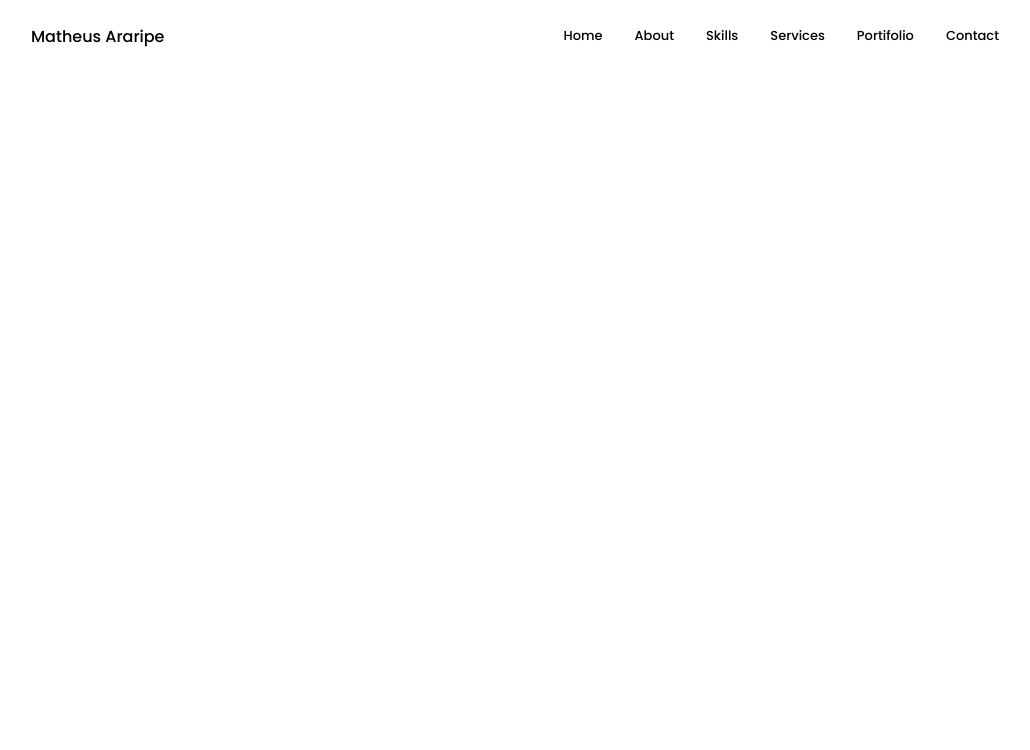
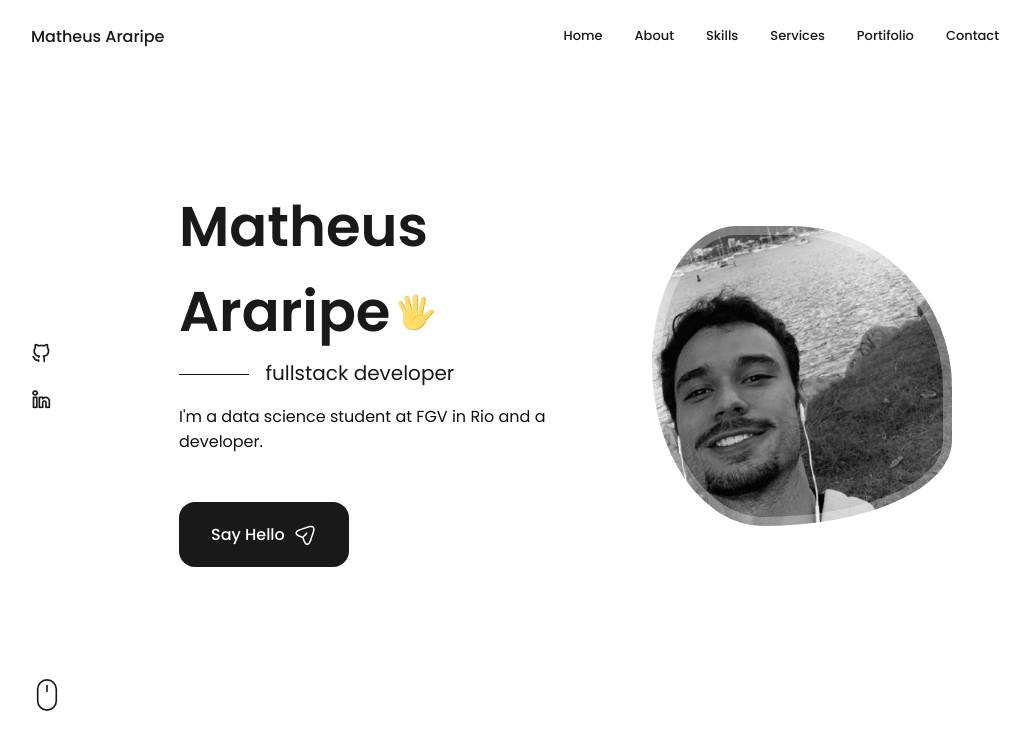
Before and after one commit to MatheusAraripe/my-web-portfolio, a React (Create React App) app: page / in a window 1280 px wide. Shown: the top 750 px of the page, without its empty margins (125-1155 px from the left). Built offline with nearby package versions, Linux system fonts and the light colour scheme.

Commit message:
feat: add the home section

```diff
--- a/src/App.css
+++ b/src/App.css
@@ -6,9 +6,9 @@
   /* colors */
   --hue: 0;
   --sat: 0%;
-  --title-color: hs1(var(--hue), var(--sat), 20%);
-  --title-color-dark: hs1(var(--hue), var(--sat), 0%);
-  --text-color: hs1(var(--hue), var(--sat), 46%);
+  --title-color: #191919;
+  --title-color-dark: #000;
+  --text-color: #101010;
   --body-color: hs1(var(--hue), var(--sat), 98%);
   --container-color: #fff;
 
--- a/src/App.js
+++ b/src/App.js
@@ -1,11 +1,16 @@
 import React from 'react';
 import './App.css';
 import Header from './components/header/Header';
+import Home from './components/home/Home';
 
 function App() {
   return (
     <>
     <Header />
+
+    <main className='main'>
+      <Home />
+    </main>
     </>
   );
 }
--- /dev/null
+++ b/src/components/home/Data.jsx
@@ -0,0 +1,85 @@
+import React from 'react'
+
+const Data = () => {
+  return (
+    <div className="home__data">
+      <h1 className="home__title">Matheus Araripe
+      <svg
+                  width="36"
+                  height="36"
+                  viewBox="0 0 48 48"
+                  fill="none"
+                  xmlns="http://www.w3.org/2000/svg"
+                  class="home__hand"
+                >
+                  <path
+                    d="M25.4995 32.0305L31.3495 33.1555L36.1495 8.48051C36.4495 6.83051 35.3995 5.18051 33.8245 4.88051C32.1745 4.58051 30.5995 5.70551 30.2995 7.35551L25.4995 32.0305Z"
+                    fill="#FFDD67"
+                  ></path>
+                  <path
+                    d="M33.8996 4.88018C33.6746 4.80518 33.5246 4.80518 33.2996 4.80518C34.6496 5.33018 35.3996 6.75518 35.0996 8.25518L30.2996 32.9302L31.3496 33.1552L36.1496 8.48018C36.5246 6.75518 35.4746 5.18018 33.8996 4.88018Z"
+                    fill="#EBA352"
+                  ></path>
+                  <path
+                    d="M19.4995 32.7802H26.5495V5.55518C26.5495 3.53018 24.9745 1.80518 23.0245 1.80518C21.1495 1.80518 19.4995 3.45518 19.4995 5.55518V32.7802Z"
+                    fill="#FFDD67"
+                  ></path>
+                  <path
+                    d="M23.0995 1.80518C22.9495 1.80518 22.7245 1.80518 22.5745 1.88018C24.2995 2.18018 25.5745 3.68018 25.5745 5.55518V32.8552H26.6245V5.55518C26.6245 3.45518 25.0495 1.80518 23.0995 1.80518Z"
+                    fill="#EBA352"
+                  ></path>
+                  <path
+                    d="M15.7495 32.7054L21.7495 31.1304L15.2245 6.30541C14.7745 4.58041 13.0495 3.53041 11.3995 3.90541C9.74948 4.35541 8.77448 6.08041 9.22448 7.80541L15.7495 32.7054Z"
+                    fill="#FFDD67"
+                  ></path>
+                  <path
+                    d="M11.3995 3.90541L10.9495 4.13041C12.4495 4.05541 13.7995 5.03041 14.2495 6.60541L20.7745 31.4304L21.8245 31.1304L15.2245 6.30541C14.7745 4.58041 13.0495 3.53041 11.3995 3.90541Z"
+                    fill="#EBA352"
+                  ></path>
+                  <path
+                    d="M2.99937 10.355C1.57437 11.03 1.12437 12.83 1.87437 14.33L11.7744 34.055L16.7994 31.505L6.89937 11.78C6.14937 10.28 4.42437 9.68 2.99937 10.355Z"
+                    fill="#FFDD67"
+                  ></path>
+                  <path
+                    d="M2.99956 10.355C2.84956 10.43 2.69956 10.505 2.54956 10.655C3.82456 10.28 5.24956 10.955 5.92456 12.305L15.8246 32.03L16.7996 31.58L6.89956 11.78C6.14956 10.28 4.42456 9.68 2.99956 10.355Z"
+                    fill="#EBA352"
+                  ></path>
+                  <path
+                    d="M46.2744 22.2801C45.0744 19.9551 41.3244 20.1051 37.4994 24.3051C34.7994 27.2301 34.2744 28.2051 31.5744 28.1301V25.0551C31.5744 25.0551 25.7994 20.7801 14.3244 22.7301C14.3244 22.7301 7.79945 23.6301 7.79945 27.0801C7.79945 27.0801 6.67445 35.4051 8.99945 40.6551C12.4494 48.4551 30.1494 50.4801 35.6994 37.2051C36.8244 34.5801 39.0744 32.6301 41.0994 30.1551C43.4244 27.1551 47.5494 24.7551 46.2744 22.2801Z"
+                    fill="#FFDD67"
+                  ></path>
+                  <path
+                    d="M46.2745 22.28C46.0495 21.83 45.7495 21.53 45.3745 21.23C45.4495 21.305 45.5245 21.38 45.5245 21.53C46.7995 24.08 42.6745 26.405 40.1995 29.405C38.1745 31.88 35.9245 33.83 34.7995 36.455C29.9995 47.93 16.0495 47.93 10.1995 42.68C15.5245 48.68 30.5245 49.28 35.5495 37.205C36.6745 34.58 38.9245 32.63 40.9495 30.155C43.4245 27.155 47.5495 24.755 46.2745 22.28ZM32.3245 28.13C27.4495 26.33 18.7495 29.63 19.9495 38.405C19.9495 30.23 27.3745 28.205 31.4245 28.205C32.0245 28.13 32.3245 28.13 32.3245 28.13Z"
+                    fill="#EBA352"
+                  ></path>
+      </svg>
+      </h1>
+      <h3 className="home__subtitle">fullstack developer</h3>
+      <p className="home__description">
+        I'm a data science student at FGV in Rio and a developer.
+      </p>
+      <a href="#contact" className="button button--flex">
+        Say Hello
+        <svg
+                  class="button__icon"
+                  xmlns="http://www.w3.org/2000/svg"
+                  width="24"
+                  height="24"
+                  viewBox="0 0 24 24"
+                  fill="none"
+                >
+                  <path
+                    d="M14.2199 21.9352C13.0399 21.9352 11.3699 21.1052 10.0499 17.1352L9.32988 14.9752L7.16988 14.2552C3.20988 12.9352 2.37988 11.2652 2.37988 10.0852C2.37988 8.91525 3.20988 7.23525 7.16988 5.90525L15.6599 3.07525C17.7799 2.36525 19.5499 2.57525 20.6399 3.65525C21.7299 4.73525 21.9399 6.51525 21.2299 8.63525L18.3999 17.1252C17.0699 21.1052 15.3999 21.9352 14.2199 21.9352ZM7.63988 7.33525C4.85988 8.26525 3.86988 9.36525 3.86988 10.0852C3.86988 10.8052 4.85988 11.9052 7.63988 12.8252L10.1599 13.6652C10.3799 13.7352 10.5599 13.9152 10.6299 14.1352L11.4699 16.6552C12.3899 19.4352 13.4999 20.4252 14.2199 20.4252C14.9399 20.4252 16.0399 19.4352 16.9699 16.6552L19.7999 8.16525C20.3099 6.62525 20.2199 5.36525 19.5699 4.71525C18.9199 4.06525 17.6599 3.98525 16.1299 4.49525L7.63988 7.33525Z"
+                    fill="var(--container-color)"
+                  ></path>
+                  <path
+                    d="M10.11 14.7052C9.92005 14.7052 9.73005 14.6352 9.58005 14.4852C9.29005 14.1952 9.29005 13.7152 9.58005 13.4252L13.16 9.83518C13.45 9.54518 13.93 9.54518 14.22 9.83518C14.51 10.1252 14.51 10.6052 14.22 10.8952L10.64 14.4852C10.5 14.6352 10.3 14.7052 10.11 14.7052Z"
+                    fill="var(--container-color)"
+                  ></path>
+        </svg>
+      </a>
+    </div>
+  )
+}
+
+export default Data
--- /dev/null
+++ b/src/components/home/Home.jsx
@@ -0,0 +1,25 @@
+import React from 'react'
+import "./home.css";
+import Social from './Social';
+import Data from './Data';
+import ScrollDow from './ScrollDow';
+
+const Home = () => {
+  return (
+    <section className="home section" id="home">
+      <div className="home__container container grid">
+        <div className="home__content grid">
+          <Social />
+
+          <div className="home__img"></div>
+
+          <Data />
+        </div>
+
+        <ScrollDow />
+      </div>
+    </section>
+  )
+}
+
+export default Home
--- /dev/null
+++ b/src/components/home/ScrollDow.jsx
@@ -0,0 +1,47 @@
+import React from 'react'
+
+const ScrollDow = () => {
+  return (
+    <div className="home__scroll">
+      <a href="#about" className="home__scroll-button--flex">
+      <svg
+                width="32px"
+                height="32px"
+                class="home__scroll-mouse"
+                viewBox="0 0 247 390"
+                version="1.1"
+                xmlns="http://www.w3.org/2000/svg"
+                xmlnsXlink="http://www.w3.org/1999/xlink"
+                style={{
+                  fillRule: "evenodd",
+                  clipRule: "evenodd",
+                  strokeLinecap: "round",
+                  strokeLinejoin: "round",
+                  strokeMiterlimit: "1.5"
+                }}
+              >
+                <path
+                  class="wheel"
+                  d="M123.359,79.775l0,72.843"
+                  style={{
+                    fill: "none",
+                    stroke: "var(--title-color)",
+                    strokeWidth: "20px"
+                  }}
+                ></path>
+                <path
+                  id="mouse"
+                  d="M236.717,123.359c0,-62.565 -50.794,-113.359 -113.358,-113.359c-62.565,0 -113.359,50.794 -113.359,113.359l0,143.237c0,62.565 50.794,113.359 113.359,113.359c62.564,0 113.358,-50.794 113.358,-113.359l0,-143.237Z"
+                  style={{
+                    fill: "none",
+                    stroke: "var(--title-color)",
+                    strokeWidth: "20px"
+                  }}
+                ></path>
+      </svg>
+      </a>
+    </div>
+  )
+}
+
+export default ScrollDow
--- /dev/null
+++ b/src/components/home/Social.jsx
@@ -0,0 +1,18 @@
+import React from 'react'
+
+const Social = () => {
+  return (
+    <div className="home__social">
+      <a href="https://github.com/MatheusAraripe" className="home__social-icon" target="_blank">
+        <i class="uil uil-github-alt"></i>
+      </a>
+
+      <a href="https://www.linkedin.com/in/matheus-araripe/" className="home__social-icon" target="_blank">
+      <i class="uil uil-linkedin-alt"></i>
+      </a>
+
+    </div>
+  )
+}
+
+export default Social
--- /dev/null
+++ b/src/components/home/home.css
@@ -0,0 +1,86 @@
+.home__container {
+  row-gap: 7rem;
+}
+
+.home__content {
+  grid-template-columns: 116px repeat(2,1fr);
+  padding-top: 5.5rem;
+  column-gap: 2rem;
+  align-items: center;
+}
+
+.home__social {
+  display: grid;
+  grid-template-columns: max-content;
+  row-gap: 1rem;
+}
+
+.home__social-icon {
+  font-size: 1.25rem;
+  color: var(--title-color);
+}
+
+.home__social-icon:hover {
+  color: var(--title-color-dark);
+}
+
+.home__title {
+  font-size: var(--big-font-size);
+  margin-bottom: var(--mb-0-25);
+}
+
+.home__hand {
+  width: 38px;
+  height: 38px;
+  margin-left: 0.4rem;
+}
+
+.home__subtitle{
+  position: relative;
+  font-size: var(--h3-font-size);
+  padding-left: 5.4rem;
+  font-weight: var(--font-normal);
+  margin-bottom: var(--mb-1);
+}
+
+.home__subtitle::before {
+  content: '';
+  position: absolute;
+  width: 70px;
+  height: 1px;
+  background-color: var(--text-color);
+  left: 0;
+  top: 1rem;
+}
+
+.home__description {
+  max-width: 400px;
+  margin-bottom: var(--mb-3);
+}
+
+.home__img {
+  background: url(../../assets/profile.jpeg);
+  background-repeat: no-repeat;
+  background-position: center;
+  background-size: cover;
+  box-shadow: inset 0 0 0 9px rgb(255 255 255 / 30%);
+  order: 1;
+  justify-self: center;
+  width: 300px;
+  height: 300px;
+  animation: profile__animate 8s ease-in-out infinite 1s;
+}
+
+@keyframes profile__animate{
+  0%{
+    border-radius: 60% 40% 30% 70%/60% 30% 70% 40%;
+  }
+
+  50%{
+    border-radius: 30% 60% 70% 40%/50% 60% 30% 60%;
+  }
+
+  100%{
+    border-radius: 60% 40% 30% 70%/60% 30% 70% 40%;
+  }
+}
```
Also changed, not shown: src/assets/profile.jpeg (added), src/assets/profile.jpg (deleted).
